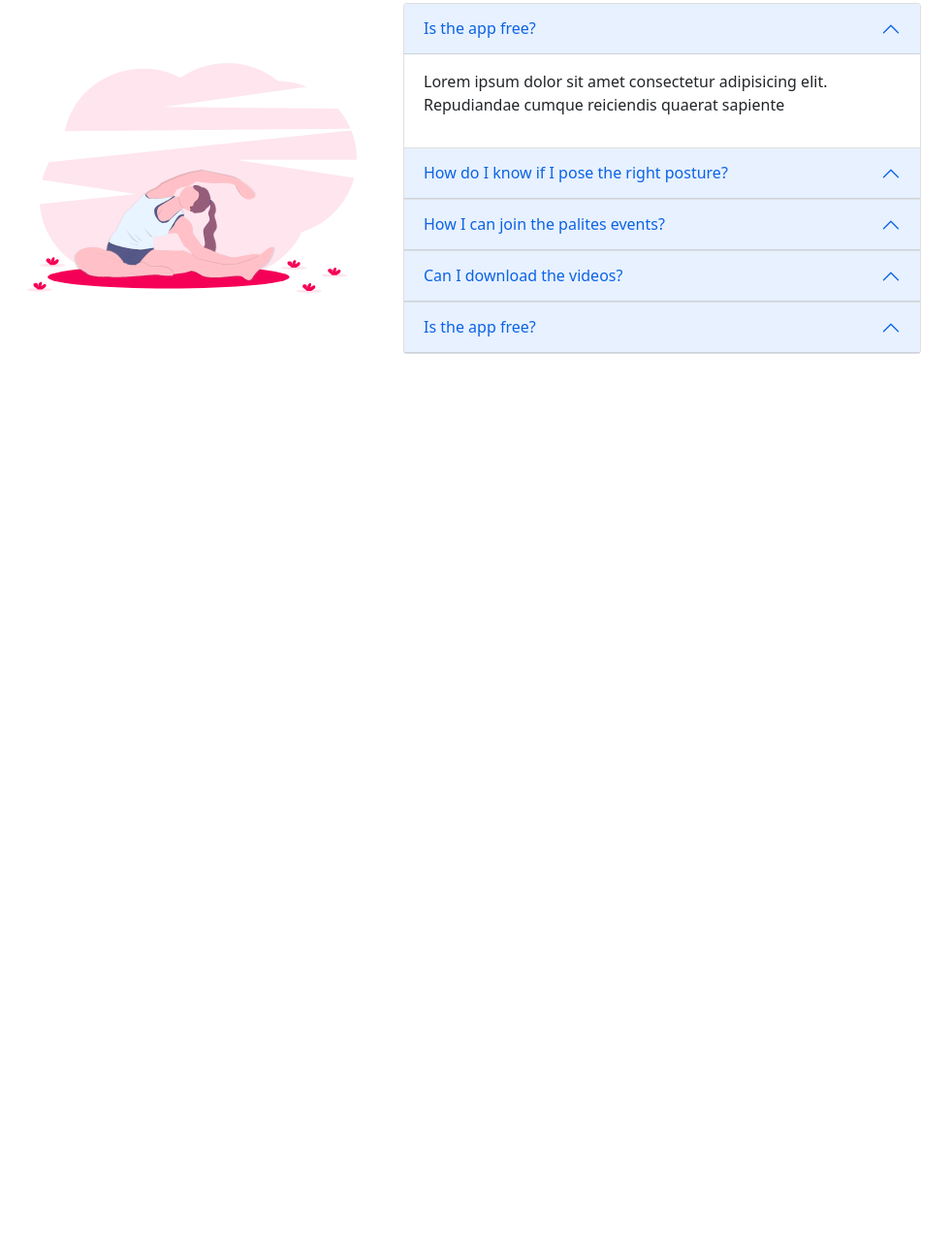
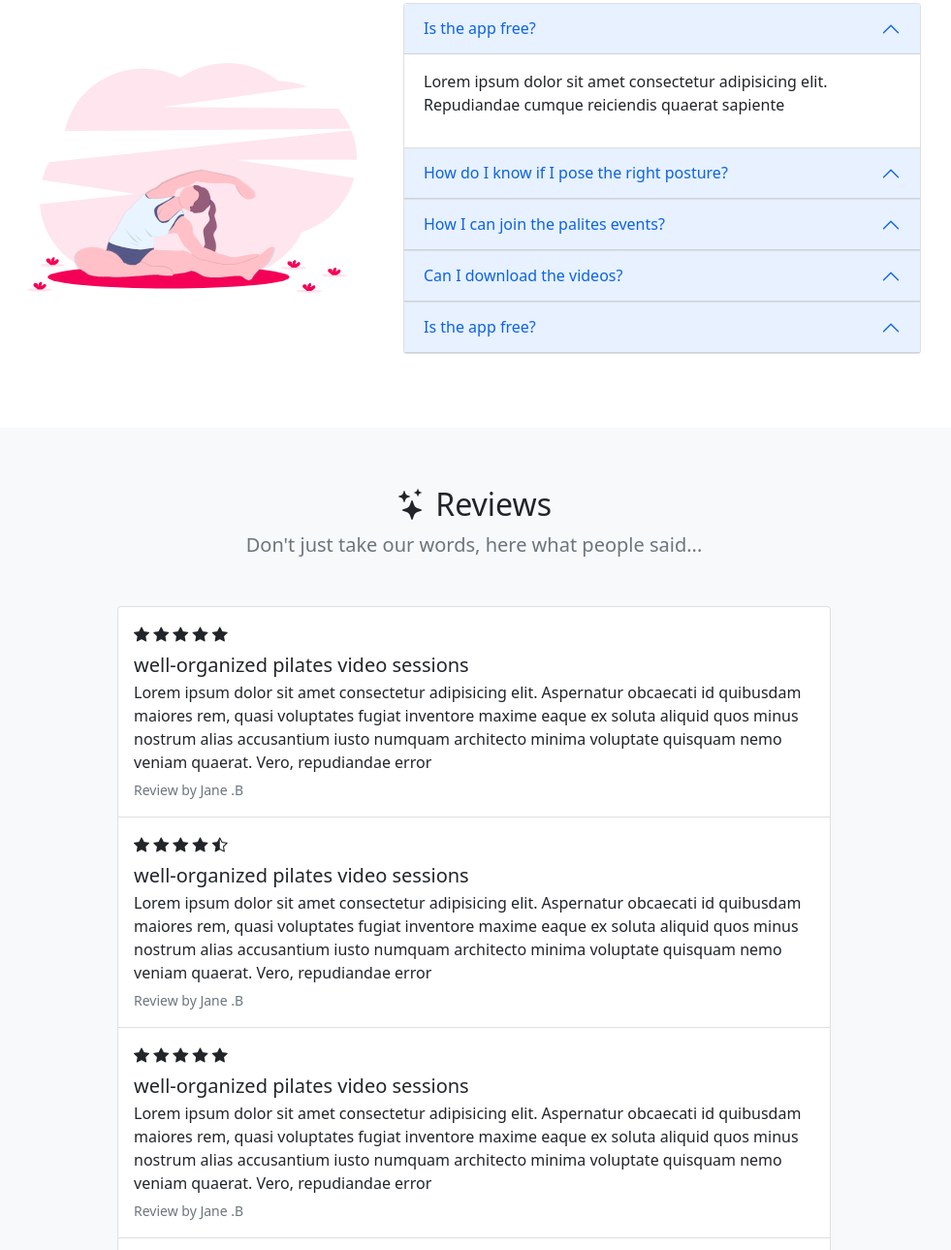
Before and after one commit to matintynn/master-pilates-website, a plain HTML site: page index.html in a window 1280 px wide. Shown: the part 1511-2800 px from the top of the page at 97% size, without its empty margins (151-1132 px from the left). Before the commit the page ends 1952 px from the top, so only its background shows below. Drawn offline with nearby package versions, Linux system fonts and the light colour scheme.

Commit message:
add review section

```diff
--- a/index.html
+++ b/index.html
@@ -8,6 +8,8 @@
   <!-- Bootstrap -->
   <link href="https://cdn.jsdelivr.net/npm/bootstrap@5.0.2/dist/css/bootstrap.min.css" rel="stylesheet"
     integrity="sha384-EVSTQN3/azprG1Anm3QDgpJLIm9Nao0Yz1ztcQTwFspd3yD65VohhpuuCOmLASjC" crossorigin="anonymous">
+  <!-- bootstrap icon -->
+  <link rel="stylesheet" href="https://cdn.jsdelivr.net/npm/bootstrap-icons@1.5.0/font/bootstrap-icons.css">
   <title>Pilates Website</title>
   <!-- set default style for section tag -->
   <style>
@@ -30,6 +32,7 @@
       <!-- logo -->
       <a href="#hero" class="navbar-brand">
         <span class="fw-bold text-secondary">
+          <i class="bi bi-gem"></i>
           Master Pilates
         </span>
       </a>
@@ -246,8 +249,100 @@
     </div>
   </section>
 
+  <!-- Review lists -->
+  <section class="bg-light">
+    <div class="container-lg">
+      <div class="text-center">
+        <h2><i class="bi bi-stars"></i> Reviews</h2>
+        <p class="lead text-muted">Don't just take our words, here what people said...</p>
+      </div>
 
-  <!-- Review lists -->
+      <!-- reviews -->
+      <div class="row justify-content-center my-5">
+        <div class="col-lg-8">
+          <div class="list-group">
+            <!-- item 1 -->
+            <div class="list-group-item py-3">
+              <div class="pb-2">
+                <i class="bi bi-star-fill"></i>
+                <i class="bi bi-star-fill"></i>
+                <i class="bi bi-star-fill"></i>
+                <i class="bi bi-star-fill"></i>
+                <i class="bi bi-star-fill"></i>
+              </div>
+              <h5 class="mb-1">
+                well-organized pilates video sessions
+              </h5>
+              <p class="mb-1">Lorem ipsum dolor sit amet consectetur adipisicing elit. Aspernatur obcaecati id quibusdam
+                maiores rem, quasi voluptates fugiat inventore maxime eaque ex soluta aliquid quos minus nostrum alias
+                accusantium iusto numquam architecto minima voluptate quisquam nemo veniam quaerat. Vero, repudiandae
+                error
+              </p>
+              <small class="text-muted">Review by Jane .B</small>
+            </div>
+            <!-- item 2 -->
+            <div class="list-group-item py-3">
+              <div class="pb-2">
+                <i class="bi bi-star-fill"></i>
+                <i class="bi bi-star-fill"></i>
+                <i class="bi bi-star-fill"></i>
+                <i class="bi bi-star-fill"></i>
+                <i class="bi bi-star-half"></i>
+              </div>
+              <h5 class="mb-1">
+                well-organized pilates video sessions
+              </h5>
+              <p class="mb-1">Lorem ipsum dolor sit amet consectetur adipisicing elit. Aspernatur obcaecati id quibusdam
+                maiores rem, quasi voluptates fugiat inventore maxime eaque ex soluta aliquid quos minus nostrum alias
+                accusantium iusto numquam architecto minima voluptate quisquam nemo veniam quaerat. Vero, repudiandae
+                error
+              </p>
+              <small class="text-muted">Review by Jane .B</small>
+            </div>
+            <!-- item 3 -->
+            <div class="list-group-item py-3">
+              <div class="pb-2">
+                <i class="bi bi-star-fill"></i>
+                <i class="bi bi-star-fill"></i>
+                <i class="bi bi-star-fill"></i>
+                <i class="bi bi-star-fill"></i>
+                <i class="bi bi-star-fill"></i>
+              </div>
+              <h5 class="mb-1">
+                well-organized pilates video sessions
+              </h5>
+              <p class="mb-1">Lorem ipsum dolor sit amet consectetur adipisicing elit. Aspernatur obcaecati id quibusdam
+                maiores rem, quasi voluptates fugiat inventore maxime eaque ex soluta aliquid quos minus nostrum alias
+                accusantium iusto numquam architecto minima voluptate quisquam nemo veniam quaerat. Vero, repudiandae
+                error
+              </p>
+              <small class="text-muted">Review by Jane .B</small>
+            </div>
+            <!-- item 4 -->
+            <div class="list-group-item py-3">
+              <div class="pb-2">
+                <i class="bi bi-star-fill"></i>
+                <i class="bi bi-star-fill"></i>
+                <i class="bi bi-star-fill"></i>
+                <i class="bi bi-star-fill"></i>
+                <i class="bi bi-star"></i>
+              </div>
+              <h5 class="mb-1">
+                well-organized pilates video sessions
+              </h5>
+              <p class="mb-1">Lorem ipsum dolor sit amet consectetur adipisicing elit. Aspernatur obcaecati
+                id quibusdam
+                maiores rem, quasi voluptates fugiat inventore maxime eaque ex soluta aliquid quos minus nostrum alias
+                accusantium iusto numquam architecto minima voluptate quisquam nemo veniam quaerat. Vero, repudiandae
+                error
+              </p>
+              <small class="text-muted">Review by Jane .B</small>
+            </div>
+          </div>
+        </div>
+      </div>
+    </div>
+  </section>
 
   <!-- newsletter -->
   <!-- <section class="bg-primary text-light p-5">
```
